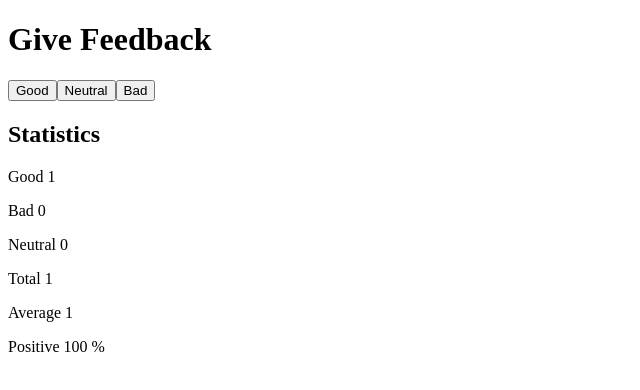
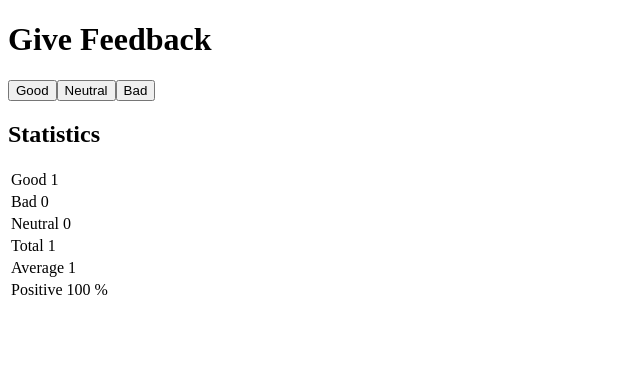
Before and after one commit to dcoates83/Full-Stack-open-2021, a React (Create React App) app in the folder part1/unicafe/: page / in a window 1280 px wide. Both pictures are taken after a click on the button "Good". Shown: the top 390 px of the page, without its empty margins (0-640 px from the left). Built offline with nearby package versions, Linux system fonts and the light colour scheme.

Commit message:
finished exercise 1.11

```diff
--- a/part1/unicafe/src/App.js
+++ b/part1/unicafe/src/App.js
@@ -4,7 +4,7 @@ const Button = (props)=>{
   return <button onClick={props.handleClick}>{props.text}</button>
 }
 const Statistic = ({text,value})=>{
-  return <p>{text} {value}</p>
+  return <td>{text} {value}</td>
 }
 const Statistics = ({ clicks, handleBad, handleGood, handleNeutral }) => {
   if (clicks.total === 0) {
@@ -25,13 +25,16 @@ const Statistics = ({ clicks, handleBad, handleGood, handleNeutral }) => {
     <Button handleClick={handleBad} text="Bad" />
 
       <h2>Statistics</h2>
-      <Statistic text="Good" value={clicks.good} />
-      <Statistic text="Bad" value={clicks.bad} />
-      <Statistic text="Neutral" value={clicks.neutral} />
-      <Statistic text="Total" value={clicks.total} />
-      <Statistic text="Average" value={clicks.average / clicks.total} />
-      <Statistic text="Positive" value={`${clicks.good / clicks.total * 100} %`} />
-
+      <table>
+        <tbody>
+          <tr><Statistic text="Good" value={clicks.good} /></tr>
+          <tr><Statistic text="Bad" value={clicks.bad} /></tr>
+          <tr><Statistic text="Neutral" value={clicks.neutral} /></tr>
+          <tr><Statistic text="Total" value={clicks.total} /></tr>
+          <tr><Statistic text="Average" value={clicks.average / clicks.total} /></tr>
+          <tr><Statistic text="Positive" value={`${clicks.good / clicks.total * 100} %`} /></tr>
+        </tbody>
+      </table>
     </div>)
 }
 const App = () => {
```
